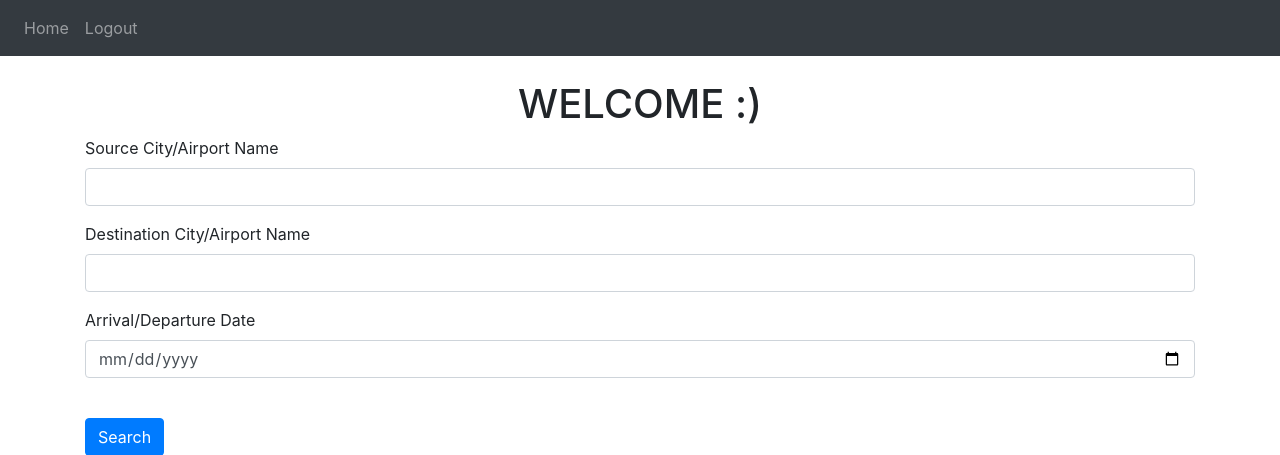
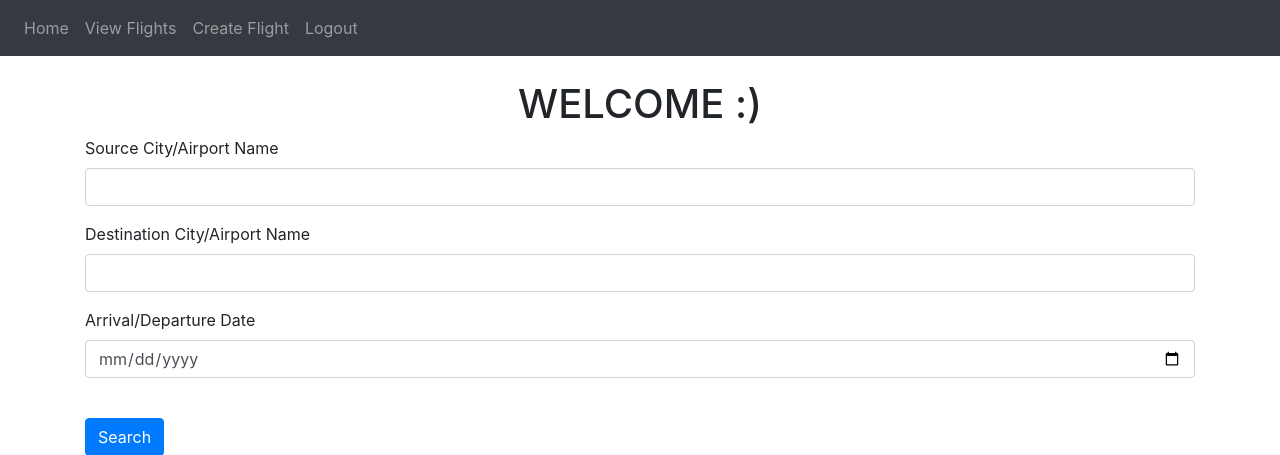
Before and after one commit to Sabahat-Sami/DatabasesFinalProject, a Flask app: page / in a window 1280 px wide. Shown: the top 455 px of the page. Run offline with Flask 2, Linux system fonts and the light colour scheme; the visitor is signed in with stand-in values (Sample User, id 1); some libraries are stand-ins or nearby versions.

Commit message:
Staff View Flights Finished

```diff
--- a/app/templates/base.html
+++ b/app/templates/base.html
@@ -34,10 +34,11 @@
 
         <div class="navbar-nav">
           {% if session.user %}
-          <a class="nav-item nav-link" id="home" href="/">Home</a>
-          <a class="nav-item nav-link" id="logout" href="/logout">Logout</a>
+              <a class="nav-item nav-link" id="home" href="/">Home</a>
+              <a class="nav-item nav-link" id="home" href="/view_flights">View Flights</a>
+              <a class="nav-item nav-link" id="home" href="/create_new_flight">Create Flight</a>
+              <a class="nav-item nav-link" id="logout" href="/logout">Logout</a>
           {% else %}
-            <!--- CURRENTLY BOTH CUSTOMER AND EMPLOYEE LOGIN/SIGNUP LEADS TO SAME LOGIN/SIGNUP LINK --->
           <a class="nav-item nav-link" id="login" href="/customer-login">Customer Login</a>
           <a class="nav-item nav-link" id="signUp" href="/customer-sign-up">Customer Sign-Up</a>
           <a class="nav-item nav-link" id="signUp" href="/staff-login">Employee Login</a>
--- a/app/templates/home.html
+++ b/app/templates/home.html
@@ -1,16 +1,16 @@
 {% extends "base.html" %} {% block title %}<title>Home</title>{% endblock %} {% block content
 %}
     <br>
-<h1 align="center">WELCOME :)</h1>
-{% if search == None %}
+{% if data == None %}
+    <h1 align="center">WELCOME :)</h1>
     <form method="POST">
       <div class="form-group">
         <label for=source>Source City/Airport Name</label>
         <input
           type="text"
           class="form-control"
-          id="email"
-          name="email"
+          id="source"
+          name="source"
     {#      placeholder="Enter email"#}
         />
       </div>
@@ -40,7 +40,7 @@
       <button type="submit" class="btn btn-primary">Search</button>
     </form>
 {% else %}
-    {% for e in search %}
+    {% for e in data %}
         <div>
             {{e}}
         </div>
--- a/app/views.py
+++ b/app/views.py
@@ -1,4 +1,6 @@
 from flask import Blueprint, render_template, request, flash, jsonify, redirect, url_for, session
+
+from app import conn
 
 views = Blueprint('views', __name__)
 
@@ -8,16 +10,70 @@ views = Blueprint('views', __name__)
 def home():
     if request.method == "POST":
         source = request.form.get('source')
+        print('source: ',source)
         destination = request.form.get('destination')
         date = request.form.get('date')
 
-        search = []
-        ############################
-        # fetch data and display on front page(probably collect in a list and on home.html
-        # if list not empty, then display
-        ############################
-        if not search:
+        cursor = conn.cursor()
+        query = 'SELECT * FROM flights WHERE name = %s'
+        cursor.execute(query, (source))
+        data = cursor.fetchall()
+        cursor.close()
+
+        if not data:
             flash("No flights found!", category='error')
-        return render_template('home.html', user=session, search=search)
+        return render_template('home.html', user=session, data=data)
 
+    return render_template('home.html', user=session, data=None)
+
+
+@views.route('/view_flights', methods=['GET'])
+def view_flights():
+    cursor = conn.cursor()
+    query = 'SELECT * FROM flights'
+    print(query)
+    cursor.execute(query)
+    data = cursor.fetchall()
+    print(data)
+    cursor.close()
+    return render_template('view_flights.html', user=session, flights=data)
+
+
+@views.route('/create_new_flight', methods=['GET', 'POST'])
+def create_new_flight():
+    return render_template('home.html', user=session)
+
+
+@views.route('/change_flight_status', methods=['GET', 'POST'])
+def change_flight_status():
     return render_template('home.html', user=session, search=None)
+
+
+@views.route('/add_new_airplane', methods=['GET', 'POST'])
+def add_new_airplane():
+    return render_template('home.html', user=session, search=None)
+
+
+@views.route('/add_new_airport', methods=['GET', 'POST'])
+def add_new_airport():
+    return render_template('home.html', user=session, search=None)
+
+
+@views.route('/view_flight_ratings', methods=['GET', 'POST'])
+def view_flight_ratings():
+    return render_template('home.html', user=session, search=None)
+
+
+@views.route('/view_frequent_customers', methods=['GET', 'POST'])
+def view_frequent_customers():
+    return render_template('home.html', user=session, search=None)
+
+
+@views.route('/view_reports', methods=['GET', 'POST'])
+def view_reports():
+    return render_template('home.html', user=session, search=None)
+
+
+@views.route('/view_revenue', methods=['GET', 'POST'])
+def view_revenue():
+    return render_template('home.html', user=session, search=None)
```
Also changed, not shown: app/templates/view_flights.html (added, +10 -0 lines).
